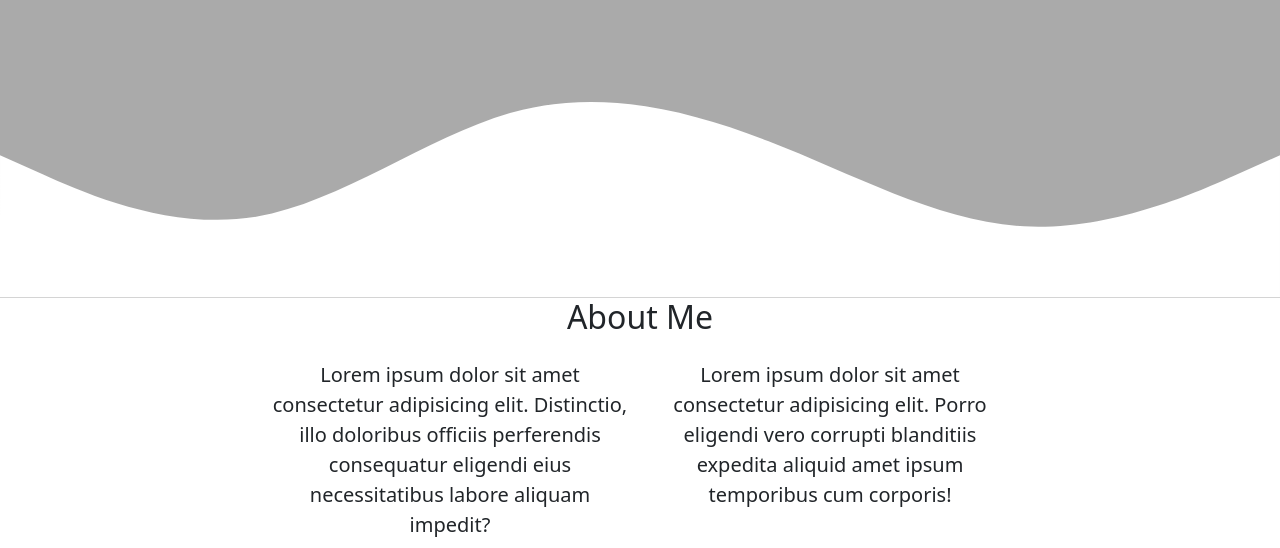
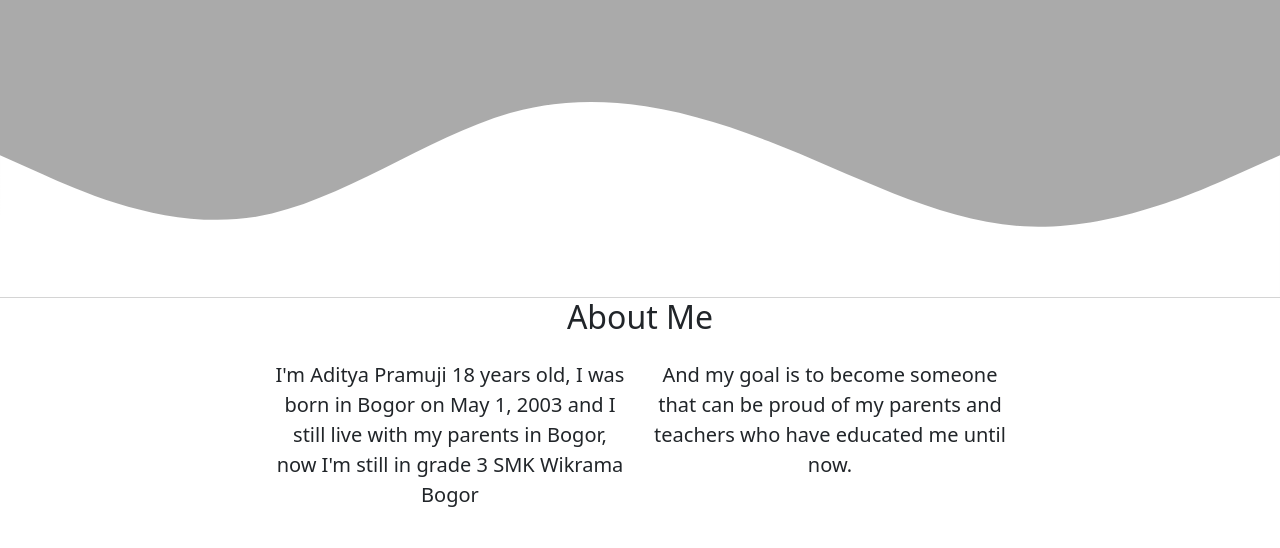
Before and after one commit to Adityapramuji/adityapramuji.github.io, a plain HTML site: page index.html in a window 1280 px wide. Shown: the part 404-952 px from the top of the page. Drawn offline with nearby package versions, Linux system fonts and the light colour scheme.

Commit message:
initial coomit

```diff
--- a/index.html
+++ b/index.html
@@ -70,10 +70,11 @@
         </div>
         <div class="row justify-content-center fs-5 text-center">
           <div class="col-md-4">
-            <p>Lorem ipsum dolor sit amet consectetur adipisicing elit. Distinctio, illo doloribus officiis perferendis consequatur eligendi eius necessitatibus labore aliquam impedit?</p>
+            <p>
+              I'm Aditya Pramuji 18 years old, I was born in Bogor on May 1, 2003 and I still live with my parents in Bogor, now I'm still in grade 3 SMK Wikrama Bogor </p>
           </div>
           <div class="col-md-4">
-            <p>Lorem ipsum dolor sit amet consectetur adipisicing elit. Porro eligendi vero corrupti blanditiis expedita aliquid amet ipsum temporibus cum corporis!</p>
+            <p>And my goal is to become someone that can be proud of my parents and teachers who have educated me until now.</p>
           </div>
         </div>
       </div>
```
